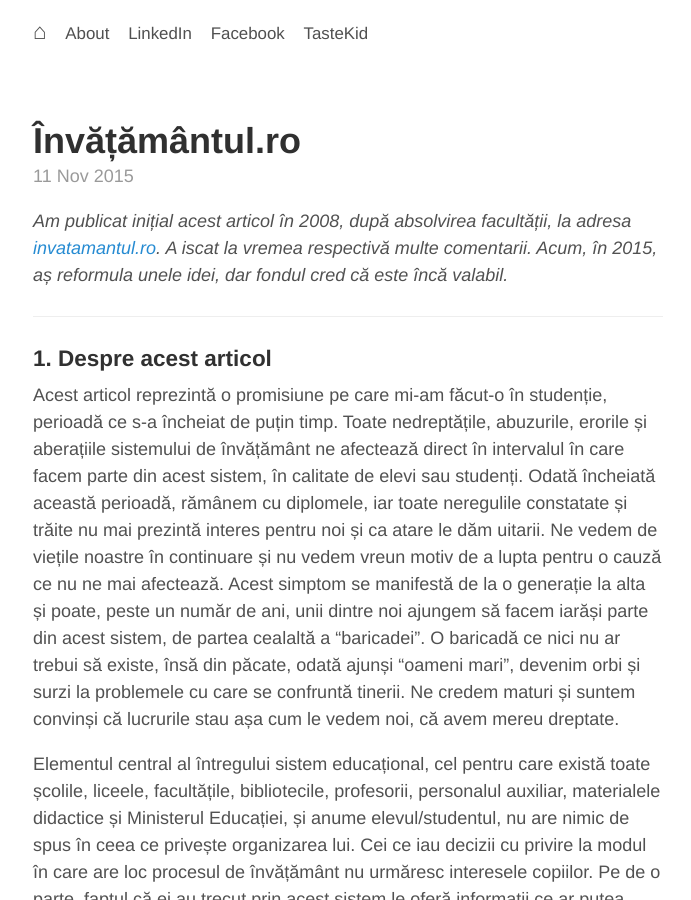
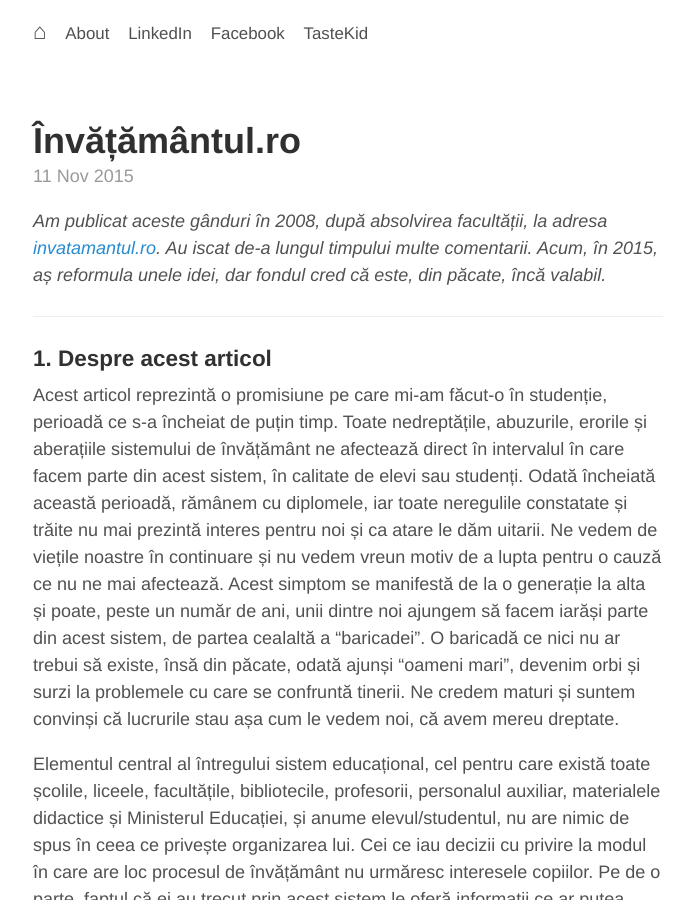
Before and after one commit to aoghina/aoghina.github.io, a Jekyll site: the page built from _posts/2015-11-11-invatamantul.ro.md, in a window 1280 px wide and 900 px high. Shown: the whole window, without its empty margins (292-983 px from the left). Built offline with Jekyll 4.4.1, drawn with Linux system fonts in a browser that asks for light colours; comment, search, counter and statistics services are not loaded.

Commit message:
Update invatamantul post

```diff
--- a/_posts/2015-11-11-invatamantul.ro.md
+++ b/_posts/2015-11-11-invatamantul.ro.md
@@ -5,7 +5,7 @@ comments: True
 lang: ro
 ---
 
-*Am publicat inițial acest articol în 2008, după absolvirea facultății, la adresa [invatamantul.ro](http://invatamantul.ro/ "Invatamantul.ro"). A iscat la vremea respectivă multe comentarii. Acum, în 2015, aș reformula unele idei, dar fondul cred că este încă valabil.*
+*Am publicat aceste gânduri în 2008, după absolvirea facultății, la adresa [invatamantul.ro](http://invatamantul.ro/ "Invatamantul.ro"). Au iscat de-a lungul timpului multe comentarii. Acum, în 2015, aș reformula unele idei, dar fondul cred că este, din păcate, încă valabil.*
 
 <!--more-->
 
```
